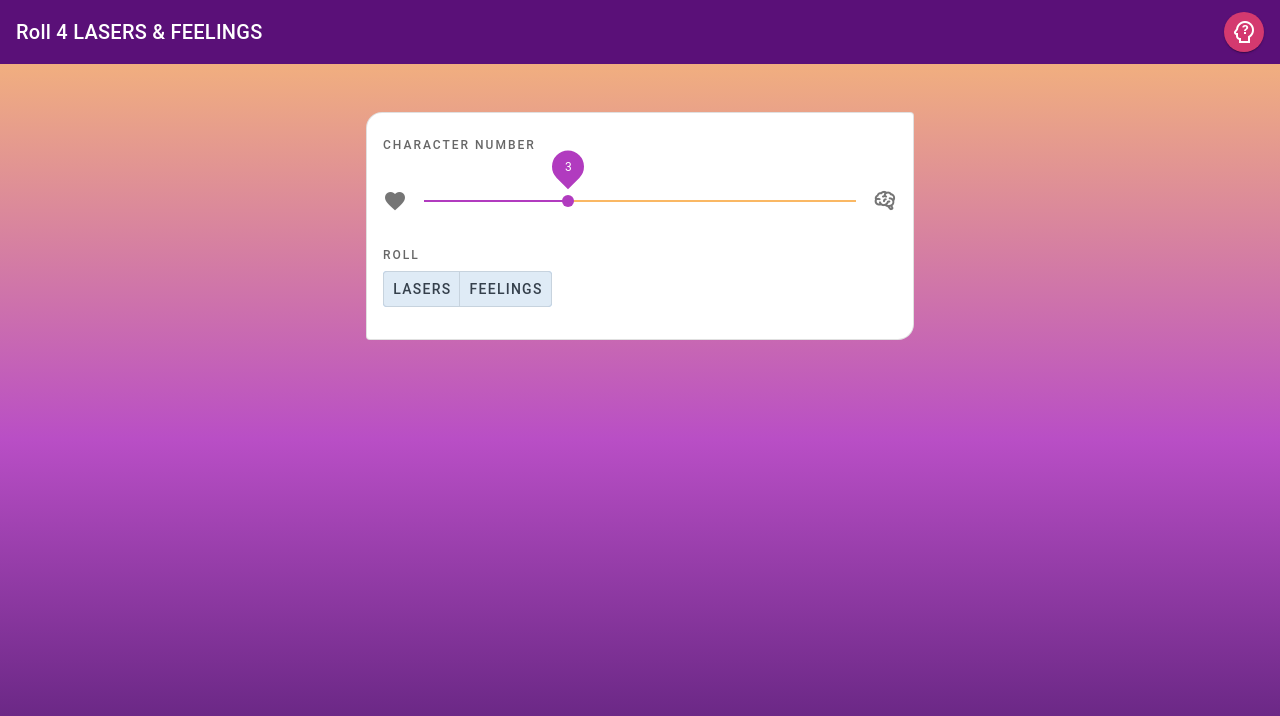
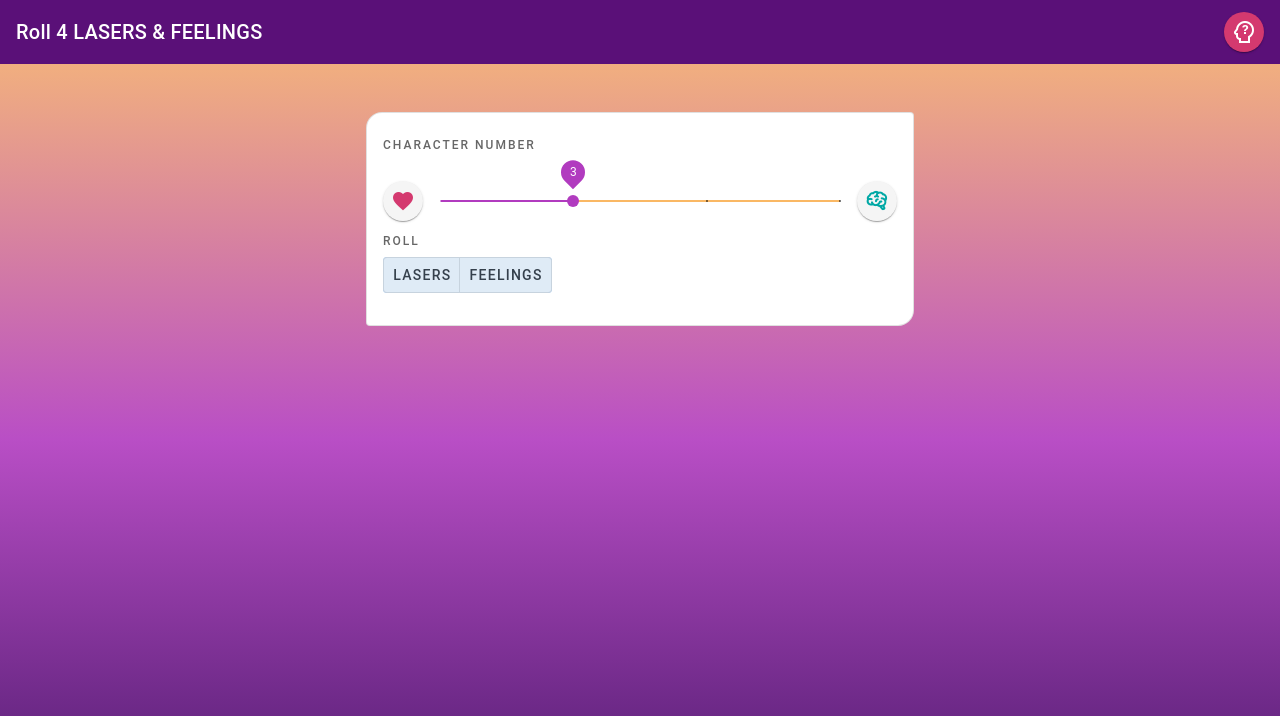
Before and after one commit to mcurren/lasers-feelings-tool, a Vue app: page / in a window 1280 px wide. Shown: the top 716 px of the page. Built offline with nearby package versions, Linux system fonts and the light colour scheme.

Commit message:
ux slider improvements

```diff
--- a/src/components/HelloWorld.vue
+++ b/src/components/HelloWorld.vue
@@ -7,17 +7,54 @@
           shaped
           outlined>
           <v-card-text>
-            <h3 class="overline mb-6 mt-0">Character Number</h3>
+            <h3 class="overline mb-4 mt-0">Character Number</h3>
             <v-slider
               v-model="targetNumber"
               thumb-label="always"
               color="info"
               track-color="warning"
-              prepend-icon="mdi-heart"
-              append-icon="mdi-brain"
               min="2"
               max="5"
-            ></v-slider>
+              ticks="always"
+              :thumb-size="24"
+              class="slider"
+              hide-details
+            >
+              <template v-slot:prepend>
+                <v-btn
+                  fab
+                  small
+                  elevation="1"
+                  @click="decrement"
+                  class="slider-button">
+                  <!-- <v-icon
+                    color="secondary">
+                    mdi-minus
+                  </v-icon> -->
+                  <v-icon
+                    color="error">
+                    mdi-heart
+                  </v-icon>
+                </v-btn>
+              </template>
+              <template v-slot:append>
+                <v-btn
+                  fab
+                  small
+                  elevation="1"
+                  @click="increment"
+                  class="slider-button">
+                  <v-icon
+                    color="success">
+                    mdi-brain
+                  </v-icon>
+                  <!-- <v-icon
+                    color="secondary">
+                    mdi-plus
+                  </v-icon> -->
+                </v-btn>
+              </template>
+             </v-slider>
 
             <h3 class="overline mb-0">Roll</h3>
             <v-btn-toggle
@@ -157,6 +194,14 @@
         this.diceNum = null
         this.currentRolls = []
       },
+      decrement () {
+        if (this.targetNumber < 3) return
+        this.targetNumber--
+      },
+      increment () {
+        if (this.targetNumber > 4) return
+        this.targetNumber++
+      },
     }
   }
 </script>
@@ -169,6 +214,13 @@
   section {
     margin: 2em 0;
   }
+
+  .slider {
+    align-items: center;
+  }
+  // .slider-button {
+  //   padding: 0 !important;
+  // }
 
   .results {
     .rolls {
```
